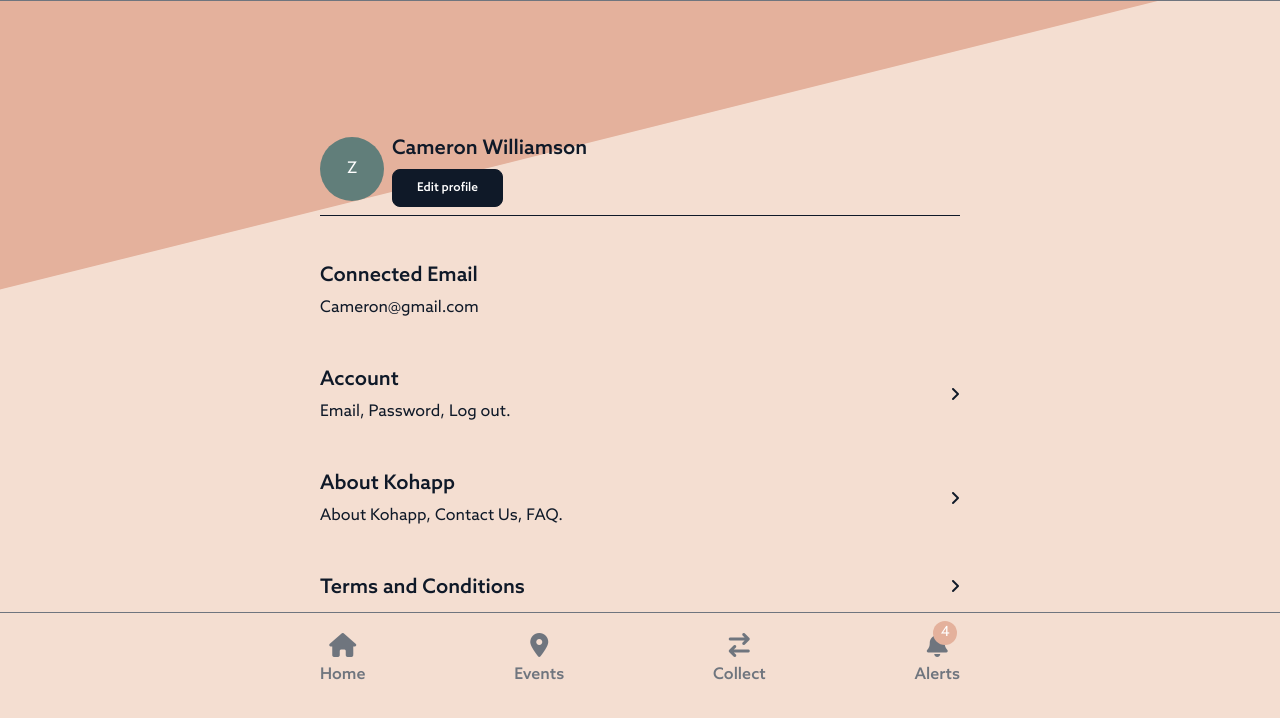
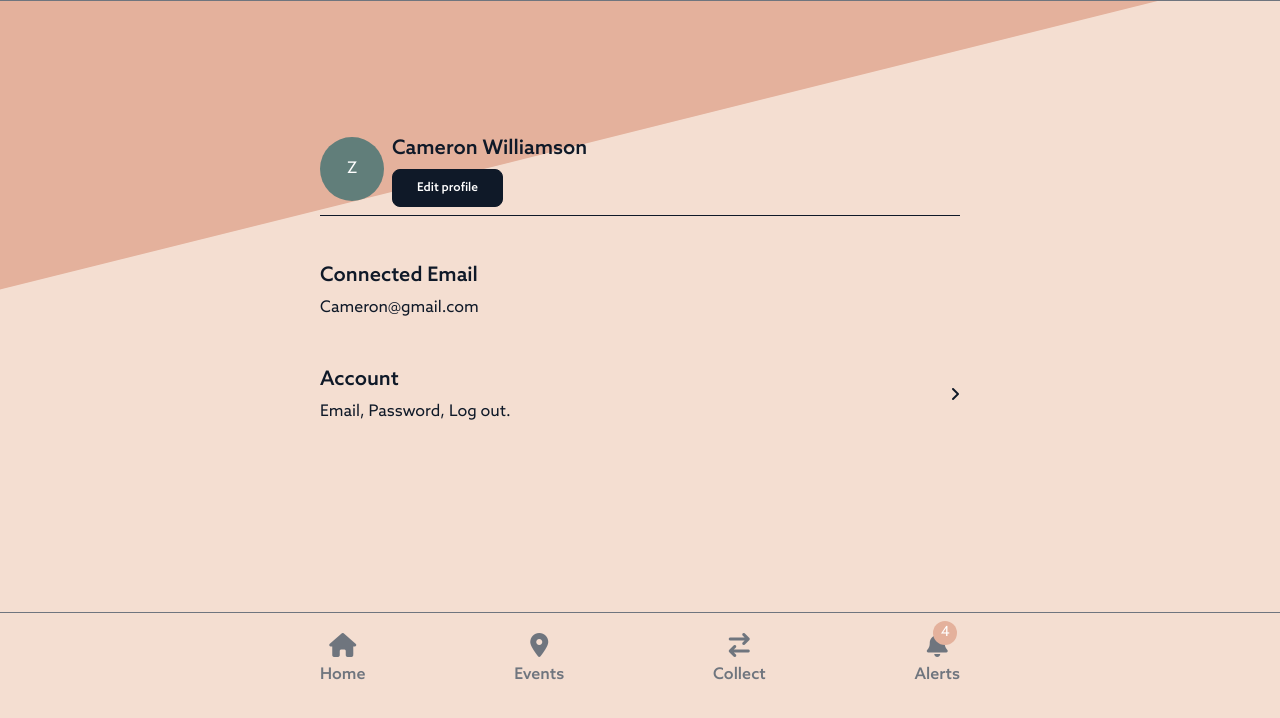
Before and after one commit to denisugiarto/kohapp, a plain HTML site: page myprofile.html in a window 1280 px wide. Shown: the part 100-818 px from the top of the page. Drawn offline with nearby package versions, Linux system fonts and the light colour scheme.

Commit message:
Update 2022-09-08T04:22:03.021Z

```diff
--- a/myprofile.html
+++ b/myprofile.html
@@ -50,23 +50,6 @@ Page</title>
     <div class="col">
       <h5 class="fs-5">Account</h5>
       <p class="mt-2">Email, Password, Log out.</p>
-    </div>
-    <div class="col-auto">
-      <i class="fas fa-angle-right"></i>
-    </div>
-  </a>
-  <a role="button" href="about.html" class="mt-7 d-flex align-items-center">
-    <div class="col">
-      <h5 class="fs-5">About Kohapp</h5>
-      <p class="mt-2">About Kohapp, Contact Us, FAQ.</p>
-    </div>
-    <div class="col-auto">
-      <i class="fas fa-angle-right"></i>
-    </div>
-  </a>
-  <a role="button" href="terms.html" class="mt-7 d-flex align-items-center">
-    <div class="col">
-      <h5 class="fs-5">Terms and Conditions</h5>
     </div>
     <div class="col-auto">
       <i class="fas fa-angle-right"></i>
```
Also changed, not shown: about.html (+1 -1 lines), terms.html (+1 -1 lines).
